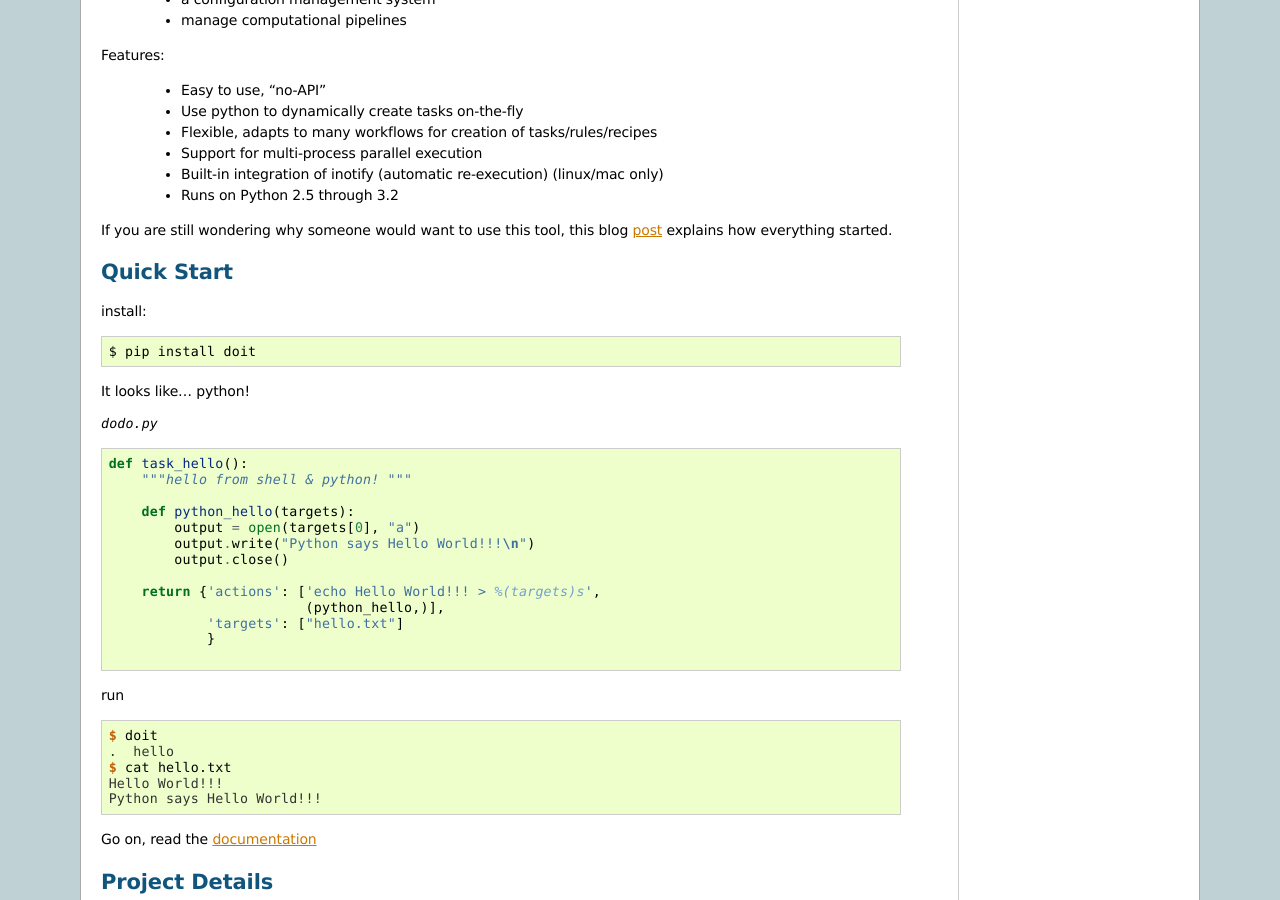
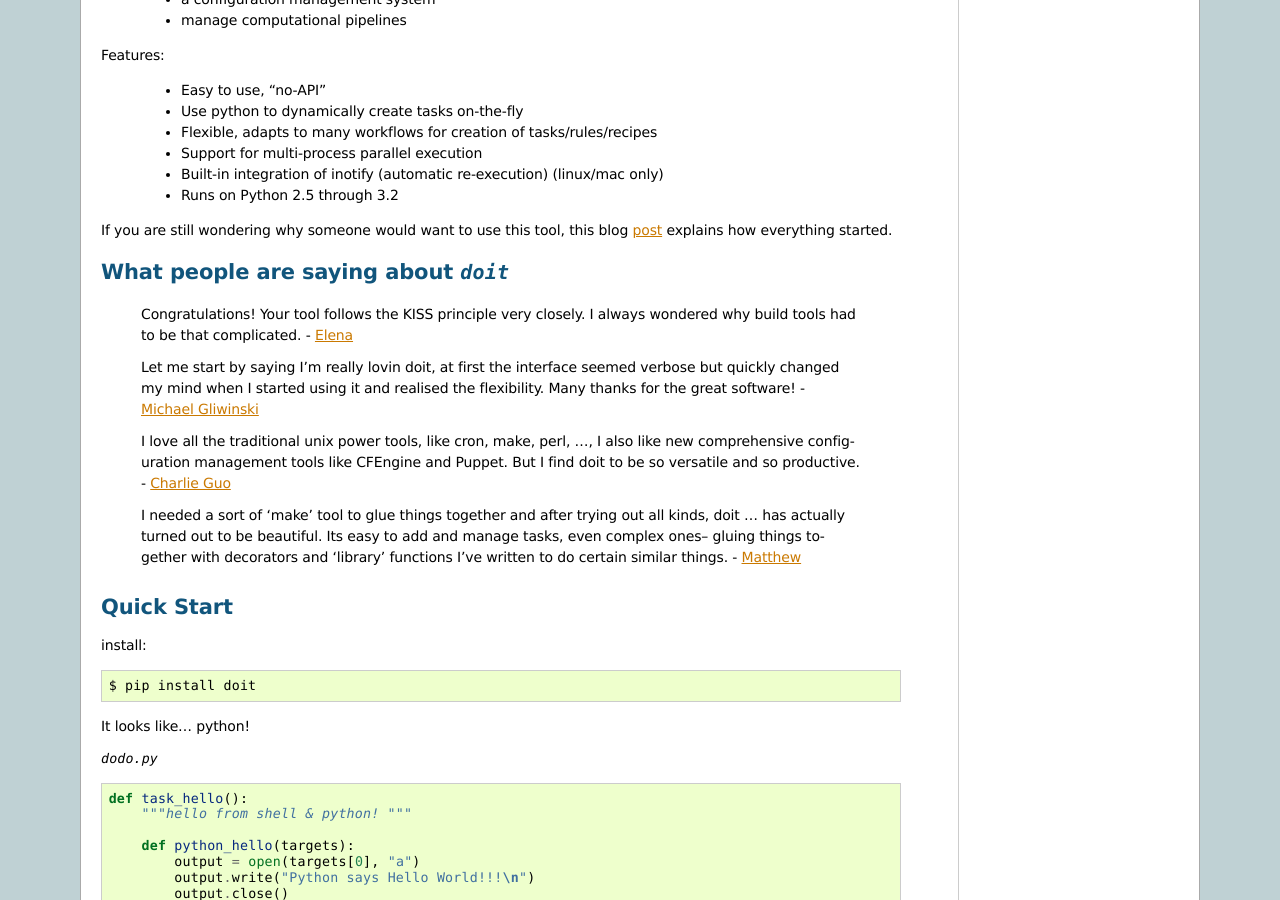
Before and after one commit to pydoit/doit, a Sphinx documentation site: the page built from doc/index.rst, in a window 1280 px wide and 900 px high, scrolled down 493 px. Built offline with Sphinx 7.4.7, drawn with Linux system fonts in a browser that asks for light colours; comment, search, counter and statistics services are not loaded.

Commit message:
fix dependencies section on README. Added "What people are saying section into docs"
--HG--
extra : convert_revision : schettino72-20111010162825-75evwi8bb37e971a

```diff
--- a/doc/index.rst
+++ b/doc/index.rst
@@ -26,6 +26,19 @@
  * Runs on Python 2.5 through 3.2
 
 If you are still wondering why someone would want to use this tool, this blog `post <http://schettino72.wordpress.com/2008/04/14/doit-a-build-tool-tale/>`_ explains how everything started.
+
+
+
+What people are saying about `doit`
+=====================================
+
+  Congratulations! Your tool follows the KISS principle very closely. I always wondered why build tools had to be that complicated. - `Elena <http://schettino72.wordpress.com/2008/04/14/doit-a-build-tool-tale/#comment-514>`_
+
+  Let me start by saying I'm really lovin doit, at first the interface seemed verbose but quickly changed my mind when I started using it and realised the flexibility.  Many thanks for the great software! - `Michael Gliwinski <https://groups.google.com/d/msg/python-doit/7cD2RiBhB9c/FzrAWkVhEgUJ>`_
+
+  I love all the traditional unix power tools, like cron, make, perl, ..., I also like new comprehensive configuration management tools like CFEngine and Puppet.  But I find doit to be so versatile and so productive. - `Charlie Guo <https://groups.google.com/d/msg/python-doit/JXElpPfcmmM/znvBT0OFhMYJ>`_
+
+  I needed a sort of 'make' tool to glue things together and after trying out all kinds, doit ... has actually turned out to be beautiful. Its easy to add and manage tasks, even complex ones-- gluing things together with decorators and 'library' functions I've written to do certain similar things. - `Matthew <https://groups.google.com/d/msg/python-doit/eKI0uu02ZeY/cBU0RRsO0_cJ>`_
 
 
 Quick Start
```
Also changed, not shown: 1 other file.
